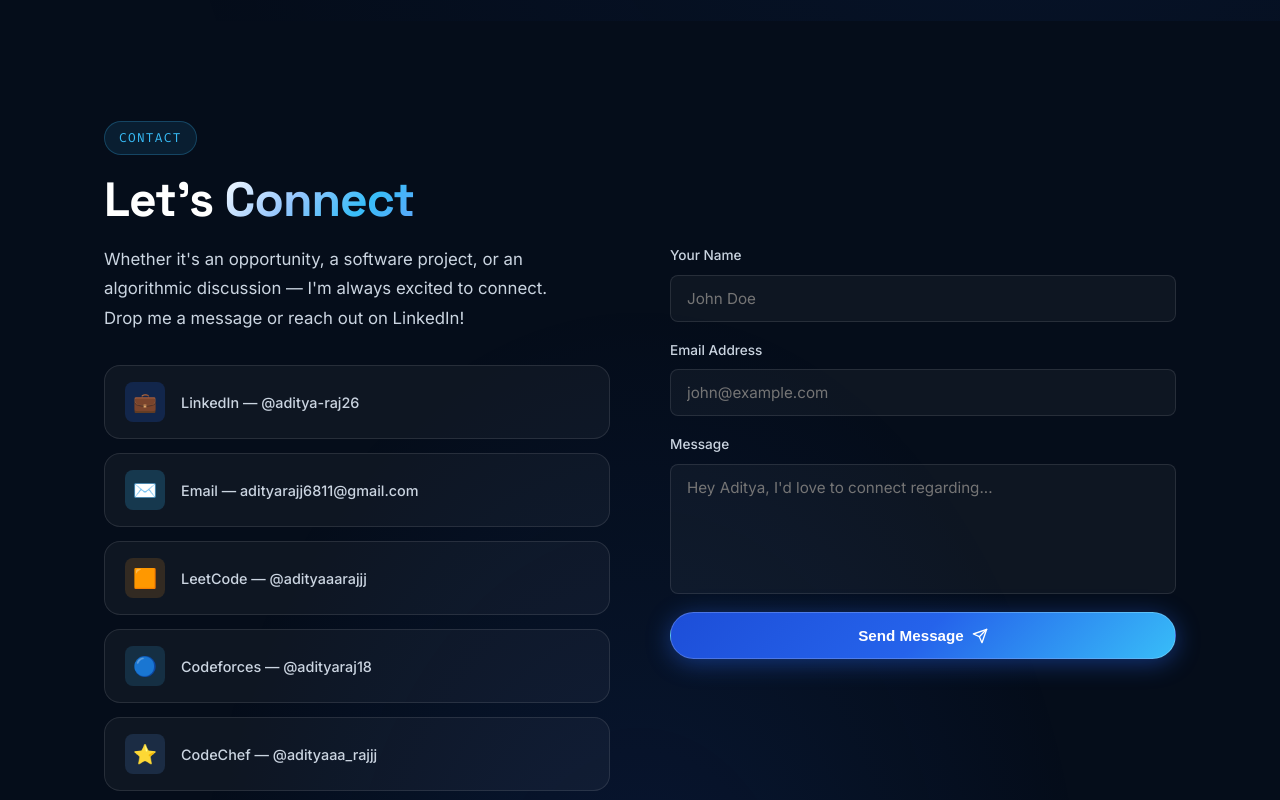
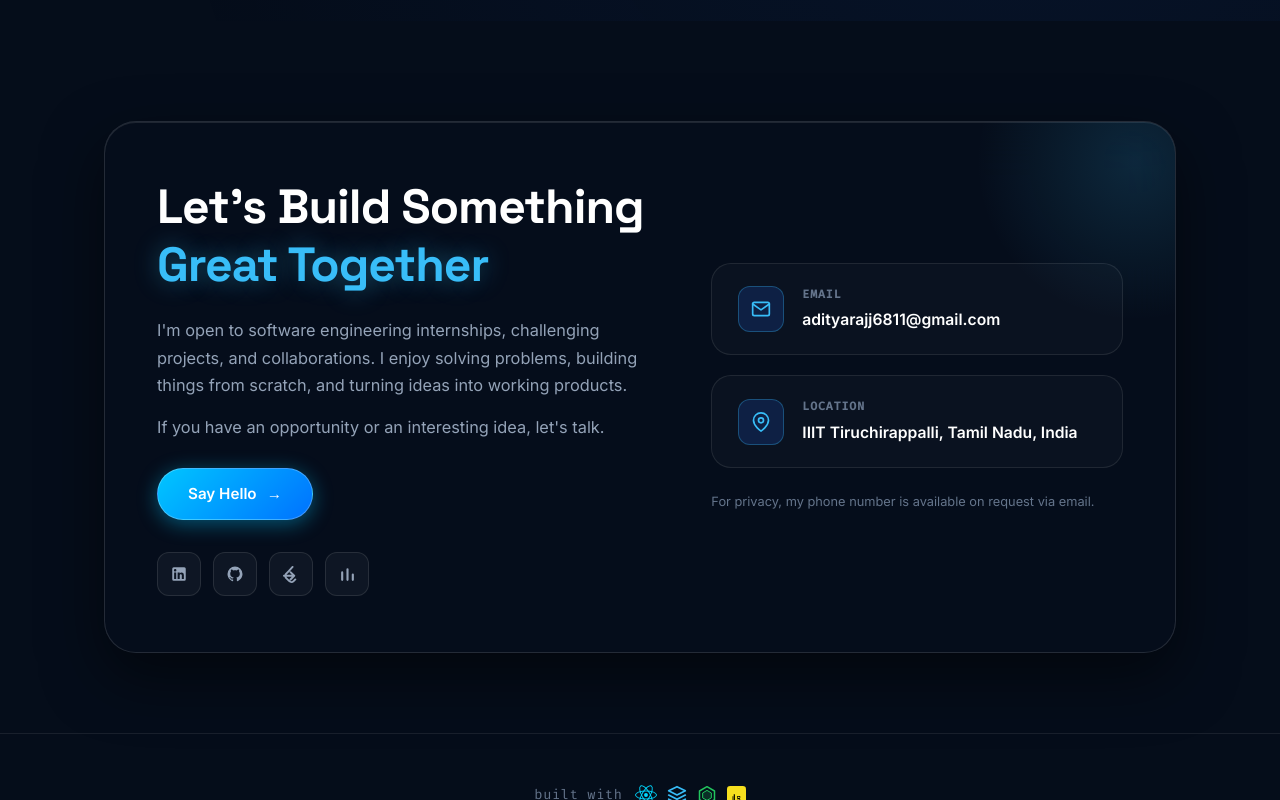
Before and after one commit to megatron144/portfolio_, a React (Vite) app: page / in a window 1280 px wide. Shown: the part 5440-6240 px from the top of the page. Built offline with nearby package versions, Linux system fonts and the light colour scheme; no server answers.

Commit message:
fix: updated the contact info

```diff
--- a/src/components/Contact/Contact.jsx
+++ b/src/components/Contact/Contact.jsx
@@ -1,116 +1,131 @@
-import { useState } from 'react';
 import { useScrollReveal } from '../../hooks/useScrollReveal';
 import styles from './Contact.module.css';
 
-const LINKS = [
-  { href: 'https://www.linkedin.com/in/aditya-raj26/',        emoji: '💼', bg: 'rgba(37,99,235,0.2)',  label: 'LinkedIn — @aditya-raj26' },
-  { href: 'mailto:adityarajj6811@gmail.com',                  emoji: '✉️', bg: 'rgba(56,189,248,0.2)', label: 'Email — adityarajj6811@gmail.com' },
-  { href: 'https://leetcode.com/u/adityaaarajjj/',           emoji: '🟧', bg: 'rgba(248,152,32,0.15)', label: 'LeetCode — @adityaaarajjj'  },
-  { href: 'https://codeforces.com/profile/adityaraj18',       emoji: '🔵', bg: 'rgba(56,189,248,0.15)', label: 'Codeforces — @adityaraj18'   },
-  { href: 'https://www.codechef.com/users/adityaaa_rajjj',    emoji: '⭐', bg: 'rgba(96,165,250,0.15)', label: 'CodeChef — @adityaaa_rajjj'  },
-  { href: 'https://github.com/Megatron144',                   emoji: '💻', bg: 'rgba(255,255,255,0.08)', label: 'GitHub — @Megatron144'        },
-];
-
 export default function Contact() {
-  const formRef = useScrollReveal();
-  const [submitted, setSubmitted] = useState(false);
-  const [loading, setLoading] = useState(false);
-  const [error, setError] = useState('');
-
-  const handleSubmit = async (e) => {
-    e.preventDefault();
-    setLoading(true);
-    setError('');
-
-    const form = e.target;
-    const name = form.name.value;
-    const email = form.email.value;
-    const message = form.message.value;
-
-    try {
-      const response = await fetch('https://formsubmit.co/ajax/adityarajj6811@gmail.com', {
-        method: 'POST',
-        headers: {
-          'Content-Type': 'application/json',
-          'Accept': 'application/json',
-        },
-        body: JSON.stringify({
-          name,
-          email,
-          message,
-          _subject: `New Portfolio Message from ${name}`,
-          _template: 'table',
-          _captcha: 'false',
-        }),
-      });
-
-      if (response.ok) {
-        setSubmitted(true);
-        form.reset();
-        setTimeout(() => setSubmitted(false), 4000);
-      } else {
-        throw new Error('Failed to send message');
-      }
-    } catch (err) {
-      console.error('Form error:', err);
-      setError('Something went wrong. Please email directly at adityarajj6811@gmail.com');
-    } finally {
-      setLoading(false);
-    }
-  };
+  const cardRef = useScrollReveal();
 
   return (
     <section id="contact" className={styles.section} aria-label="Contact">
       <div className="container">
-        <p className="section-tag">Contact</p>
-        <h2 className="section-title">Let's <span className="gradient-text">Connect</span></h2>
+        <div className={`${styles.contactCard} reveal`} ref={cardRef}>
+          {/* Left Column: Heading, Subtext, Say Hello CTA & Socials */}
+          <div className={styles.leftCol}>
+            <h2 className={styles.heading}>
+              Let's Build Something <span className={styles.highlight}>Great Together</span>
+            </h2>
 
-        <div className={styles.grid}>
-          <div>
-            <p className={styles.intro}>
-              Whether it's an opportunity, a software project, or an algorithmic discussion —
-              I'm always excited to connect. Drop me a message or reach out on LinkedIn!
+            <p className={styles.subtext}>
+              I'm open to software engineering internships, challenging projects, and collaborations. I enjoy solving problems, building things from scratch, and turning ideas into working products.
             </p>
-            <div className={styles.links} aria-label="Social links">
-              {LINKS.map(l => (
-                <a key={l.href} href={l.href} target="_blank" rel="noopener noreferrer" className={styles.link}>
-                  <div className={styles.linkIcon} style={{ background: l.bg }}>{l.emoji}</div>
-                  <span className={styles.linkText}>{l.label}</span>
-                </a>
-              ))}
+
+            <p className={styles.subtext} style={{ marginTop: '-8px' }}>
+              If you have an opportunity or an interesting idea, let's talk.
+            </p>
+
+            <a
+              href="mailto:adityarajj6811@gmail.com"
+              className={styles.sayHelloBtn}
+            >
+              Say Hello <span className={styles.btnArrow}>→</span>
+            </a>
+
+            {/* Social Buttons Row */}
+            <div className={styles.socialRow} aria-label="Social profiles">
+              {/* LinkedIn */}
+              <a
+                href="https://www.linkedin.com/in/aditya-raj26/"
+                target="_blank"
+                rel="noopener noreferrer"
+                className={styles.socialBtn}
+                aria-label="LinkedIn"
+                title="LinkedIn"
+              >
+                <svg width="18" height="18" viewBox="0 0 24 24" fill="currentColor">
+                  <path d="M19 3a2 2 0 0 1 2 2v14a2 2 0 0 1-2 2H5a2 2 0 0 1-2-2V5a2 2 0 0 1 2-2h14m-.5 15.5v-5.3a3.26 3.26 0 0 0-3.26-3.26c-.85 0-1.84.52-2.28 1.3v-1.11h-2.79v8.37h2.79v-4.93c0-.77.62-1.4 1.39-1.4a1.4 1.4 0 0 1 1.4 1.4v4.93h2.75M6.88 8.56a1.68 1.68 0 0 0 1.68-1.68c0-.93-.75-1.69-1.68-1.69a1.69 1.69 0 0 0-1.69 1.69c0 .93.76 1.68 1.69 1.68m1.39 9.94v-8.37H5.5v8.37h2.77z"/>
+                </svg>
+              </a>
+
+              {/* GitHub */}
+              <a
+                href="https://github.com/Megatron144"
+                target="_blank"
+                rel="noopener noreferrer"
+                className={styles.socialBtn}
+                aria-label="GitHub"
+                title="GitHub"
+              >
+                <svg width="18" height="18" viewBox="0 0 24 24" fill="currentColor">
+                  <path d="M12 2A10 10 0 0 0 2 12c0 4.42 2.87 8.17 6.84 9.5.5.08.66-.23.66-.5v-1.69c-2.77.6-3.36-1.34-3.36-1.34-.46-1.16-1.11-1.47-1.11-1.47-.91-.62.07-.6.07-.6 1 .07 1.53 1.03 1.53 1.03.87 1.52 2.34 1.07 2.91.83.1-.65.35-1.09.63-1.34-2.22-.25-4.55-1.11-4.55-4.92 0-1.11.38-2 1.03-2.71-.1-.25-.45-1.29.1-2.64 0 0 .84-.27 2.75 1.02.79-.22 1.65-.33 2.5-.33.85 0 1.71.11 2.5.33 1.91-1.29 2.75-1.02 2.75-1.02.55 1.35.2 2.39.1 2.64.65.71 1.03 1.6 1.03 2.71 0 3.82-2.34 4.66-4.57 4.91.36.31.69.92.69 1.85V21c0 .27.16.59.67.5C19.14 20.16 22 16.42 22 12A10 10 0 0 0 12 2z"/>
+                </svg>
+              </a>
+
+              {/* LeetCode */}
+              <a
+                href="https://leetcode.com/u/adityaaarajjj/"
+                target="_blank"
+                rel="noopener noreferrer"
+                className={styles.socialBtn}
+                aria-label="LeetCode"
+                title="LeetCode"
+              >
+                <svg width="17" height="17" viewBox="0 0 24 24" fill="currentColor">
+                  <path d="M13.483 0a1.374 1.374 0 0 0-.961.438L7.116 6.226l-3.854 4.126a5.266 5.266 0 0 0-1.209 2.104 5.35 5.35 0 0 0-.125.513 5.527 5.527 0 0 0 .062 2.362 5.83 5.83 0 0 0 .349 1.017 5.938 5.938 0 0 0 1.271 1.818l4.277 4.193.039.038c2.248 2.165 5.852 2.133 8.063-.074l2.396-2.392c.54-.54.54-1.414.003-1.955a1.378 1.378 0 0 0-1.951-.003l-2.396 2.392a3.021 3.021 0 0 1-4.205.038l-.02-.019-4.276-4.193c-.652-.64-.972-1.469-.948-2.263a2.68 2.68 0 0 1 .666-1.785l3.855-4.126 5.406-5.788c.54-.54.54-1.414 0-1.954A1.374 1.374 0 0 0 13.483 0zm-2.88 7.283a1.39 1.39 0 0 0-.982 2.373L12.44 12.5H1.385a1.385 1.385 0 0 0 0 2.77h11.055l-2.819 2.844a1.39 1.39 0 1 0 1.966 1.964l5.197-5.244a1.387 1.387 0 0 0 0-1.964L11.585 7.67a1.378 1.378 0 0 0-.982-.387z"/>
+                </svg>
+              </a>
+
+              {/* Codeforces */}
+              <a
+                href="https://codeforces.com/profile/adityaraj18"
+                target="_blank"
+                rel="noopener noreferrer"
+                className={styles.socialBtn}
+                aria-label="Codeforces"
+                title="Codeforces"
+              >
+                <svg width="17" height="17" viewBox="0 0 24 24" fill="currentColor">
+                  <path d="M4.5 7.5a1.5 1.5 0 0 1 1.5 1.5v10.5a1.5 1.5 0 0 1-3 0V9a1.5 1.5 0 0 1 1.5-1.5zm7.5-4.5a1.5 1.5 0 0 1 1.5 1.5v15a1.5 1.5 0 0 1-3 0V4.5A1.5 1.5 0 0 1 12 3zm7.5 7.5a1.5 1.5 0 0 1 1.5 1.5v7.5a1.5 1.5 0 0 1-3 0V12a1.5 1.5 0 0 1 1.5-1.5z"/>
+                </svg>
+              </a>
             </div>
           </div>
 
-          <form className={`${styles.form} reveal`} ref={formRef} onSubmit={handleSubmit} noValidate>
-            <div className={styles.group}>
-              <label className={styles.label} htmlFor="contact-name">Your Name</label>
-              <input id="contact-name" className={styles.input} type="text" name="name" placeholder="John Doe" required autoComplete="name" />
+          {/* Right Column: Email Card, Location Card & Privacy Note */}
+          <div className={styles.rightCol}>
+            {/* Email Card */}
+            <a
+              href="mailto:adityarajj6811@gmail.com"
+              className={styles.infoCard}
+            >
+              <div className={styles.iconBox}>
+                <svg width="20" height="20" viewBox="0 0 24 24" fill="none" stroke="currentColor" strokeWidth="2" strokeLinecap="round" strokeLinejoin="round">
+                  <path d="M4 4h16c1.1 0 2 .9 2 2v12c0 1.1-.9 2-2 2H4c-1.1 0-2-.9-2-2V6c0-1.1.9-2 2-2z"/>
+                  <polyline points="22,6 12,13 2,6"/>
+                </svg>
+              </div>
+              <div className={styles.infoContent}>
+                <div className={styles.infoLabel}>EMAIL</div>
+                <div className={styles.infoValue}>adityarajj6811@gmail.com</div>
+              </div>
+            </a>
+
+            {/* Location Card */}
+            <div className={styles.infoCard}>
+              <div className={styles.iconBox}>
+                <svg width="20" height="20" viewBox="0 0 24 24" fill="none" stroke="currentColor" strokeWidth="2" strokeLinecap="round" strokeLinejoin="round">
+                  <path d="M21 10c0 7-9 13-9 13s-9-6-9-13a9 9 0 0 1 18 0z"/>
+                  <circle cx="12" cy="10" r="3"/>
+                </svg>
+              </div>
+              <div className={styles.infoContent}>
+                <div className={styles.infoLabel}>LOCATION</div>
+                <div className={styles.infoValue}>IIIT Tiruchirappalli, Tamil Nadu, India</div>
+              </div>
             </div>
-            <div className={styles.group}>
-              <label className={styles.label} htmlFor="contact-email">Email Address</label>
-              <input id="contact-email" className={styles.input} type="email" name="email" placeholder="john@example.com" required autoComplete="email" />
-            </div>
-            <div className={styles.group}>
-              <label className={styles.label} htmlFor="contact-message">Message</label>
-              <textarea id="contact-message" className={styles.textarea} name="message" placeholder="Hey Aditya, I'd love to connect regarding..." required />
-            </div>
-            <button
-              type="submit"
-              className={`btn-primary ${styles.submitBtn} ${submitted ? styles.success : ''}`}
-              disabled={loading || submitted}
-            >
-              {submitted ? '✅ Message Sent!' : loading ? 'Sending…' : (
-                <>
-                  Send Message
-                  <svg width="16" height="16" viewBox="0 0 24 24" fill="none" stroke="currentColor" strokeWidth="2" strokeLinecap="round" strokeLinejoin="round" aria-hidden="true">
-                    <line x1="22" y1="2" x2="11" y2="13"/>
-                    <polygon points="22 2 15 22 11 13 2 9 22 2"/>
-                  </svg>
-                </>
-              )}
-            </button>
-            {error && <p className={styles.errorText}>{error}</p>}
-          </form>
+
+            <p className={styles.privacyNote}>
+              For privacy, my phone number is available on request via email.
+            </p>
+          </div>
         </div>
       </div>
     </section>
--- a/src/components/Contact/Contact.module.css
+++ b/src/components/Contact/Contact.module.css
@@ -1,118 +1,218 @@
 .section {
-  background: radial-gradient(ellipse at 50% 100%, rgba(37, 99, 235, 0.12) 0%, transparent 50%);
+  padding: 100px 0 80px;
+  position: relative;
 }
 
-.grid {
+/* ── Outer Card Container ── */
+.contactCard {
+  background: rgba(6, 14, 28, 0.72);
+  backdrop-filter: blur(28px);
+  -webkit-backdrop-filter: blur(28px);
+  border: 1px solid rgba(255, 255, 255, 0.12);
+  border-radius: 32px;
+  padding: 56px 52px;
   display: grid;
-  grid-template-columns: 1fr 1fr;
-  gap: 60px;
-  align-items: start;
+  grid-template-columns: 1.15fr 0.95fr;
+  gap: 56px;
+  align-items: center;
+  box-shadow: 0 24px 60px rgba(0, 0, 0, 0.5), inset 0 1px 0 rgba(255, 255, 255, 0.1);
+  position: relative;
+  overflow: hidden;
 }
 
-.intro {
-  font-size: 1.05rem;
-  color: var(--text-secondary);
-  line-height: 1.75;
-  margin-bottom: 32px;
-  max-width: 460px;
+.contactCard::before {
+  content: '';
+  position: absolute;
+  top: -120px;
+  right: -120px;
+  width: 320px;
+  height: 320px;
+  border-radius: 50%;
+  background: radial-gradient(circle, rgba(56, 189, 248, 0.15) 0%, transparent 70%);
+  pointer-events: none;
 }
 
-.links {
+/* ── Left Column ── */
+.leftCol {
   display: flex;
   flex-direction: column;
-  gap: 14px;
+  align-items: flex-start;
+  gap: 22px;
 }
 
-.link {
+.heading {
+  font-family: var(--font-heading);
+  font-size: clamp(2.1rem, 3.8vw, 3rem);
+  font-weight: 700;
+  color: #ffffff;
+  line-height: 1.22;
+  letter-spacing: -0.02em;
+}
+
+.highlight {
+  color: #38bdf8;
+  text-shadow: 0 0 25px rgba(56, 189, 248, 0.4);
+}
+
+.subtext {
+  font-size: 1.02rem;
+  color: #94a3b8;
+  line-height: 1.7;
+  max-width: 490px;
+}
+
+/* ── Say Hello Button ── */
+.sayHelloBtn {
+  display: inline-flex;
+  align-items: center;
+  gap: 10px;
+  padding: 13px 30px;
+  border-radius: 50px;
+  background: linear-gradient(135deg, #00c6ff 0%, #0072ff 100%);
+  color: #ffffff;
+  font-weight: 600;
+  font-size: 0.95rem;
+  text-decoration: none;
+  box-shadow: 0 4px 20px rgba(0, 198, 255, 0.4);
+  border: 1px solid rgba(255, 255, 255, 0.25);
+  transition: all 0.25s ease;
+  margin-top: 4px;
+}
+
+.sayHelloBtn:hover {
+  transform: translateY(-2px);
+  box-shadow: 0 8px 30px rgba(0, 198, 255, 0.65);
+  border-color: rgba(255, 255, 255, 0.5);
+  color: #ffffff;
+}
+
+.btnArrow {
+  transition: transform 0.2s ease;
+}
+
+.sayHelloBtn:hover .btnArrow {
+  transform: translateX(4px);
+}
+
+/* ── Social Row ── */
+.socialRow {
   display: flex;
   align-items: center;
-  gap: 16px;
-  padding: 16px 20px;
-  background: var(--bg-card);
-  border: 1px solid var(--border);
-  border-radius: var(--radius-md);
-  text-decoration: none;
-  color: var(--text-secondary);
-  transition: var(--transition);
-}
-.link:hover {
-  border-color: var(--border-glow);
-  color: #ffffff;
-  transform: translateX(6px);
-  background: var(--bg-card-hover);
-  box-shadow: 0 8px 25px rgba(37, 99, 235, 0.15);
+  gap: 12px;
+  margin-top: 10px;
 }
 
-.linkIcon {
-  width: 40px;
-  height: 40px;
-  border-radius: var(--radius-sm);
+.socialBtn {
+  width: 44px;
+  height: 44px;
+  border-radius: 12px;
+  background: rgba(255, 255, 255, 0.04);
+  border: 1px solid rgba(255, 255, 255, 0.1);
   display: flex;
   align-items: center;
   justify-content: center;
-  font-size: 1.2rem;
+  color: #94a3b8;
+  text-decoration: none;
+  transition: all 0.25s ease;
+}
+
+.socialBtn:hover {
+  background: rgba(56, 189, 248, 0.15);
+  border-color: rgba(56, 189, 248, 0.4);
+  color: #ffffff;
+  transform: translateY(-3px);
+  box-shadow: 0 6px 20px rgba(56, 189, 248, 0.25);
+}
+
+/* ── Right Column ── */
+.rightCol {
+  display: flex;
+  flex-direction: column;
+  gap: 20px;
+}
+
+.infoCard {
+  display: flex;
+  align-items: center;
+  gap: 18px;
+  padding: 22px 26px;
+  background: rgba(255, 255, 255, 0.025);
+  border: 1px solid rgba(255, 255, 255, 0.09);
+  border-radius: 20px;
+  text-decoration: none;
+  color: inherit;
+  transition: all 0.25s ease;
+}
+
+.infoCard:hover {
+  background: rgba(255, 255, 255, 0.05);
+  border-color: rgba(56, 189, 248, 0.4);
+  transform: translateY(-3px);
+  box-shadow: 0 12px 32px rgba(0, 0, 0, 0.35);
+}
+
+.iconBox {
+  width: 46px;
+  height: 46px;
+  border-radius: 12px;
+  background: rgba(37, 99, 235, 0.18);
+  border: 1px solid rgba(56, 189, 248, 0.3);
+  display: flex;
+  align-items: center;
+  justify-content: center;
+  color: #38bdf8;
   flex-shrink: 0;
 }
 
-.linkText {
-  font-size: 0.9rem;
-  font-weight: 500;
+.infoContent {
+  display: flex;
+  flex-direction: column;
+  gap: 3px;
 }
 
-/* Form */
-.form {
-  display: flex;
-  flex-direction: column;
-  gap: 18px;
+.infoLabel {
+  font-size: 0.72rem;
+  font-family: var(--font-mono);
+  color: #64748b;
+  letter-spacing: 0.08em;
+  text-transform: uppercase;
+  font-weight: 600;
 }
 
-.group {
-  display: flex;
-  flex-direction: column;
-  gap: 8px;
+.infoValue {
+  font-size: 0.98rem;
+  font-weight: 600;
+  color: #ffffff;
+  word-break: break-word;
 }
 
-.label {
-  font-size: 0.85rem;
-  font-weight: 500;
-  color: var(--text-secondary);
+.privacyNote {
+  font-size: 0.8rem;
+  color: #64748b;
+  line-height: 1.5;
+  margin-top: 4px;
 }
 
-.input, .textarea {
-  padding: 13px 16px;
-  background: var(--bg-card);
-  border: 1px solid var(--border);
-  border-radius: var(--radius-sm);
-  color: var(--text-primary);
-  font-family: var(--font-body);
-  font-size: 0.95rem;
-  transition: var(--transition);
-  outline: none;
-}
-.input:focus, .textarea:focus {
-  border-color: rgba(56, 189, 248, 0.7);
-  box-shadow: 0 0 0 3px rgba(37, 99, 235, 0.2);
-  background: rgba(255, 255, 255, 0.06);
-}
-.textarea {
-  min-height: 130px;
-  resize: none;
+/* ── Responsive ── */
+@media (max-width: 960px) {
+  .contactCard {
+    grid-template-columns: 1fr;
+    gap: 40px;
+    padding: 40px 32px;
+  }
+
+  .subtext {
+    max-width: 100%;
+  }
 }
 
-.submitBtn {
-  width: 100%;
-  justify-content: center;
+@media (max-width: 640px) {
+  .contactCard {
+    padding: 32px 20px;
+    border-radius: 24px;
+  }
+
+  .socialRow {
+    flex-wrap: wrap;
+  }
 }
-.success {
-  background: linear-gradient(135deg, #10b981, #059669) !important;
-}
-.errorText {
-  color: #f87171;
-  font-size: 0.85rem;
-  text-align: center;
-  margin-top: 6px;
-}
-
-@media (max-width: 900px) {
-  .grid { grid-template-columns: 1fr; }
-}
```
